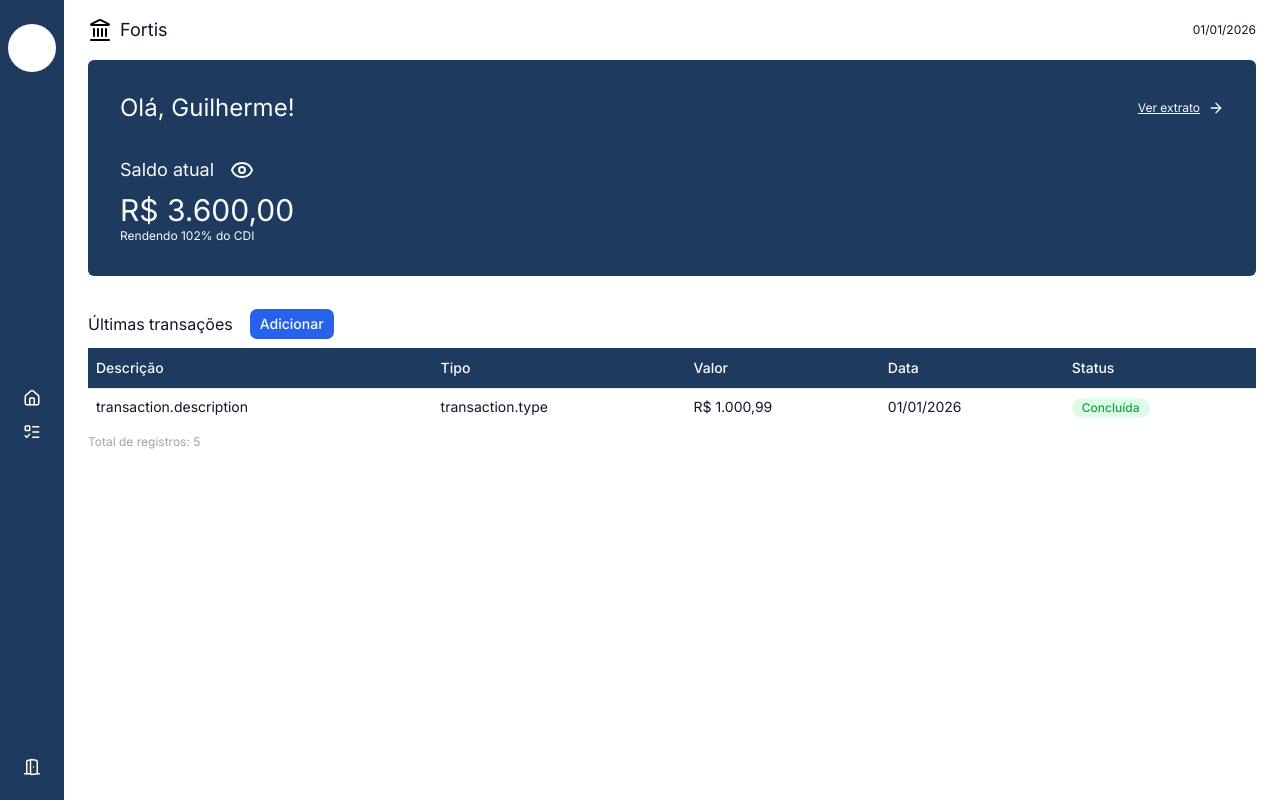
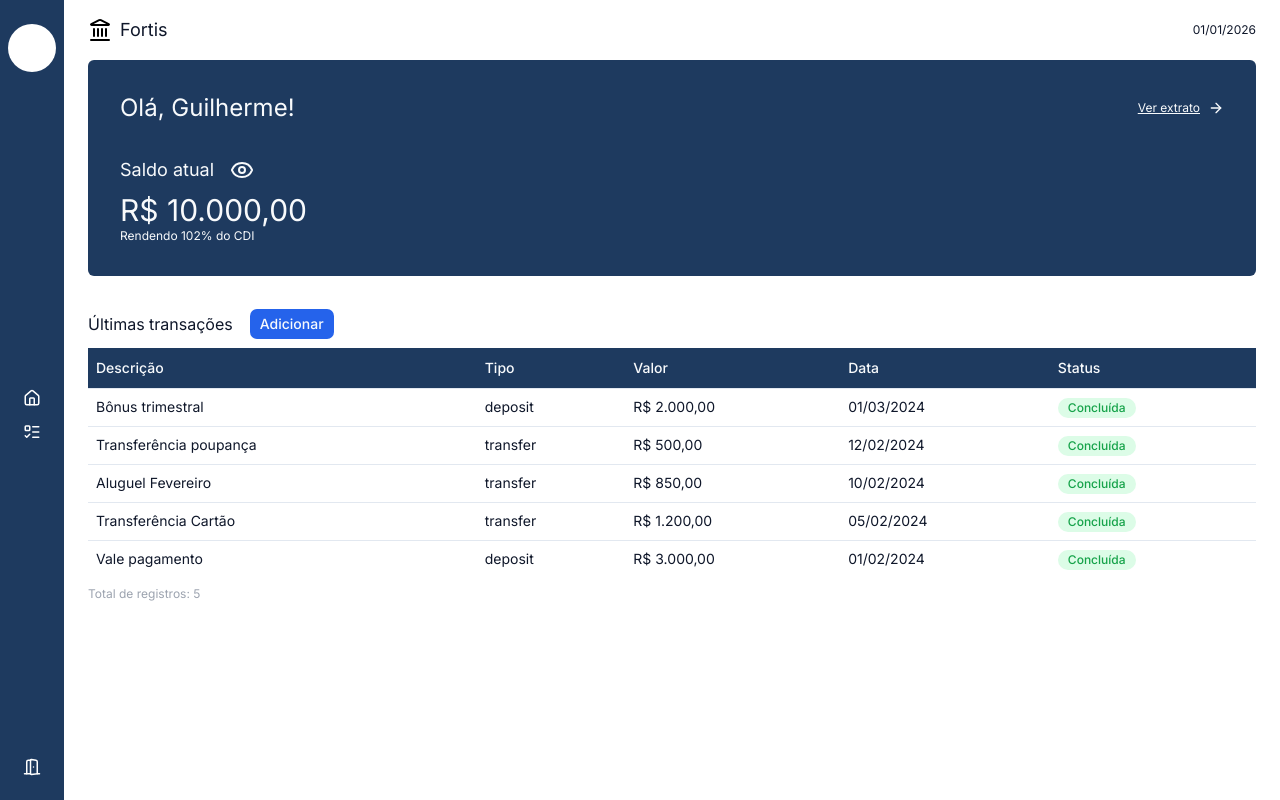
Before and after one commit to GuilhermeBoromello/Fortis-PosTech, a Next.js app: page / in a window 1280 px wide. Built offline with nearby package versions, Linux system fonts and the light colour scheme; data requests are answered from the project's data file.

Commit message:
feat: add getTransactions to home and transactions screen

```diff
--- a/src/app/(dashboard)/layout.tsx
+++ b/src/app/(dashboard)/layout.tsx
@@ -1,6 +1,7 @@
 // app/(dashboard)/layout.tsx
 import Header from "@/components/layout/Header/Header"
 import Sidebar from "@/components/layout/SideBar/Sidebar"
+import { TransactionProvider } from "@/context/TransactionContext"
 
 export default function DashboardLayout({
     children,
@@ -8,25 +9,16 @@ export default function DashboardLayout({
     children: React.ReactNode
 }) {
     return (
-        <div className="flex min-h-screen">
+        <TransactionProvider>
+            <div className="flex min-h-screen max-h-screen">
                 <Sidebar />
                 <div className="flex-1 flex flex-col">
-                <main className="flex-1 px-6 py-4 space-y-4">
+                    <main className="flex-1 px-6 py-4 space-y-4 overflow-hidden flex flex-col">
                         <Header />
                         {children}
                     </main>
                 </div>
             </div>
+        </TransactionProvider>
     )
 }
-
-{/* <body
-    className={`${inter.className} bg-background text-text-primary flex max-w-dvw max-h-dvh`}
->
-    <Sidebar />
-
-    <div className="flex-1 flex flex-col px-6 py-4 space-y-4">
-        <Header />
-        <main className="flex-1">{children}</main>
-    </div>
-</body> */}
--- a/src/app/(dashboard)/page.tsx
+++ b/src/app/(dashboard)/page.tsx
@@ -1,6 +1,6 @@
-'use client'
+"use client"
 
-import React from "react"
+import React, { ReactElement, useEffect, useState } from "react"
 import {
     Table,
     TableBody,
@@ -13,8 +13,27 @@ import Link from "next/link"
 import { ArrowRight, Eye, EyeClosed } from "lucide-react"
 import { Button } from "@/components/ui/button"
 import { Badge } from "@/components/ui/Badge/Badge"
+import { useTransactions } from "@/context/TransactionContext"
 
 export default function Home() {
+    const [isBalanceVisible, setIsBalanceVisible] = useState<boolean>(true)
+    const { transactions, loading, error, getTransactions } = useTransactions()
+
+    useEffect(() => {
+        getTransactions()
+    }, [getTransactions])
+
+    // últimos 5 registros
+    const lastFive = transactions.slice(-5).reverse()
+    // Saldo total (apenas transações do tipo depósito)
+    const totalDeposits = transactions
+        .filter((t) => t.type === "deposit")
+        .reduce((acc, t) => acc + t.amount, 0)
+    const formattedTotal = new Intl.NumberFormat("pt-BR", {
+        style: "currency",
+        currency: "BRL",
+    }).format(totalDeposits)
+
     // Mapeamento de status para variante e label
     const statusConfig = {
         completed: { variant: "success" as const, label: "Concluída" },
@@ -22,55 +41,12 @@ export default function Home() {
         failed: { variant: "danger" as const, label: "Falhou" },
     }
 
+    const renderContent = (): ReactElement => {
+        if (loading) return <p>Carregando últimas transações...</p>
+        if (error) return <p>Erro ao carregar transações: {error}</p>
+
         return (
-        <div className="flex flex-col gap-8">
-            {/* CARD DO SALDO */}
-            <div className="bg-primary-dark flex flex-col gap-8 rounded-md p-8 text-text-inverse">
-                <div className="flex justify-between items-center">
-                    <h1 className="text-2xl">Olá, Guilherme!</h1>
-
-                    <Link
-                        href={"/transactions"}
-                        className="flex items-center gap-2 text-xs underline"
-                    >
-                        Ver extrato
-                        <ArrowRight size={16} className="text-text-inverse" />
-                    </Link>
-                </div>
-
-                <div className="space-y-2">
-                    {/* SALDO ATUAL + EYE ICON */}
-                    <div className="flex items-center gap-4">
-                        <p className="text-lg">Saldo atual</p>
-
-                        {true ? (
-                            <Eye
-                                size={24}
-                                className="text-text-inverse hover:cursor-pointer"
-                            />
-                        ) : (
-                            <EyeClosed
-                                size={24}
-                                className="text-text-inverse hover:cursor-pointer"
-                            />
-                        )}
-                    </div>
-
-                    {/* R$ SALDO DO BANCO */}
-                    <div>
-                        <h2 className="text-3xl">R$ 3.600,00</h2>
-                        <p className="text-xs">Rendendo 102% do CDI</p>
-                    </div>
-                </div>
-            </div>
-
-            {/* TABELA */}
-            <div className="space-y-2">
-                <div className="flex items-center gap-4">
-                    <h3>Últimas transações</h3>
-                    <Button variant="default">Adicionar</Button>
-                </div>
-
+            <div className="overflow-auto">
                 <Table>
                     <TableHeader className="bg-primary-dark">
                         <TableRow>
@@ -92,37 +68,100 @@ export default function Home() {
                         </TableRow>
                     </TableHeader>
                     <TableBody>
-                        {/* {transactions.map((transaction) => ( */}
-                        <TableRow key={"transaction.id"}>
-                            <TableCell>{"transaction.description"}</TableCell>
-                            <TableCell>{"transaction.type"}</TableCell>
+                        {lastFive.map((transaction) => (
+                            <TableRow key={transaction.id}>
+                                <TableCell>{transaction.description}</TableCell>
+                                <TableCell>{transaction.type}</TableCell>
                                 <TableCell>
-                                {/* {new Intl.NumberFormat("pt-BR", {
+                                    {new Intl.NumberFormat("pt-BR", {
                                         style: "currency",
                                         currency: "BRL",
-                                    }).format(transaction.amount)} */}
-                                R$ 1.000,99
+                                    }).format(transaction.amount)}
                                 </TableCell>
                                 <TableCell>
-                                {/* {new Date(
+                                    {new Date(
                                         transaction.date
-                                    ).toLocaleDateString("pt-BR")} */}
-                                01/01/2026
+                                    ).toLocaleDateString("pt-BR")}
                                 </TableCell>
                                 <TableCell>
-                                <Badge variant={statusConfig['completed'].variant}>
-                                    {statusConfig['completed'].label}
+                                    <Badge
+                                        variant={
+                                            statusConfig["completed"].variant
+                                        }
+                                    >
+                                        {statusConfig["completed"].label}
                                     </Badge>
                                 </TableCell>
                             </TableRow>
-                        {/* ))} */}
+                        ))}
                     </TableBody>
                 </Table>
 
                 <p className="text-xs text-gray-400 mt-2">
-                    {/* Total de registros: {transactions.length} */}
-                    Total de registros: 5
+                    Total de registros: {lastFive.length}
                 </p>
+            </div>
+        )
+    }
+
+    return (
+        <div className="flex flex-col gap-8 flex-1 overflow-hidden">
+            {/* CARD DO SALDO */}
+            <div className="bg-primary-dark flex flex-col gap-8 rounded-md p-8 text-text-inverse">
+                <div className="flex justify-between items-center">
+                    <h1 className="text-2xl">Olá, Guilherme!</h1>
+
+                    <Link
+                        href={"/transactions"}
+                        className="flex items-center gap-2 text-xs underline"
+                    >
+                        Ver extrato
+                        <ArrowRight size={16} className="text-text-inverse" />
+                    </Link>
+                </div>
+
+                <div className="space-y-2">
+                    {/* SALDO ATUAL + EYE ICON */}
+                    <div className="flex items-center gap-4">
+                        <p className="text-lg">Saldo atual</p>
+
+                        {isBalanceVisible ? (
+                            <Eye
+                                size={24}
+                                className="text-text-inverse hover:cursor-pointer"
+                                onClick={() =>
+                                    setIsBalanceVisible(!isBalanceVisible)
+                                }
+                            />
+                        ) : (
+                            <EyeClosed
+                                size={24}
+                                className="text-text-inverse hover:cursor-pointer"
+                                onClick={() =>
+                                    setIsBalanceVisible(!isBalanceVisible)
+                                }
+                            />
+                        )}
+                    </div>
+
+                    {/* R$ SALDO DO BANCO */}
+                    <div>
+                        <h2 className="text-3xl">
+                            {isBalanceVisible ? formattedTotal : "******"}
+                        </h2>
+                        <p className="text-xs">Rendendo 102% do CDI</p>
+                    </div>
+                </div>
+            </div>
+
+            {/* TABELA */}
+            <div className="space-y-2 overflow-auto">
+                <div className="flex items-center gap-4">
+                    <h3>Últimas transações</h3>
+                    <Button variant="default">Adicionar</Button>
+                </div>
+
+                {renderContent()}
             </div>
         </div>
     )
--- a/src/app/(dashboard)/transactions/page.tsx
+++ b/src/app/(dashboard)/transactions/page.tsx
@@ -1,4 +1,5 @@
-import React from "react"
+"use client"
+import React, { useEffect } from "react"
 import {
     Table,
     TableBody,
@@ -9,8 +10,11 @@ import {
 } from "@/components/ui/table"
 import { Button } from "@/components/ui/button"
 import { Badge } from "@/components/ui/Badge/Badge"
+import { useTransactions } from "@/context/TransactionContext"
 
 export default () => {
+    const { transactions, loading, error, getTransactions } = useTransactions()
+
     // Mapeamento de status para variante e label
     const statusConfig = {
         completed: { variant: "success" as const, label: "Concluída" },
@@ -18,14 +22,15 @@ export default () => {
         failed: { variant: "danger" as const, label: "Falhou" },
     }
 
+    useEffect(() => {
+        getTransactions()
+    }, [getTransactions])
+
+    const renderContent = () => {
+        if (loading) return <p>Carregando últimas transações...</p>
+        if (error) return <p>Erro ao carregar transações: {error}</p>
+
         return (
-        <div className="flex flex-col gap-8">
-            <div className="space-y-2">
-                <div className="flex items-center gap-4">
-                    <h3>Minhas transações</h3>
-                    <Button variant="default">Adicionar</Button>
-                </div>
-
             <Table>
                 <TableHeader className="bg-primary-dark">
                     <TableRow>
@@ -47,22 +52,20 @@ export default () => {
                     </TableRow>
                 </TableHeader>
                 <TableBody>
-                        {/* {transactions.map((transaction) => ( */}
-                        <TableRow key={"transaction.id"}>
-                            <TableCell>{"transaction.description"}</TableCell>
-                            <TableCell>{"transaction.type"}</TableCell>
+                    {transactions.map((transaction) => (
+                        <TableRow key={transaction.id}>
+                            <TableCell>{transaction.description}</TableCell>
+                            <TableCell>{transaction.type}</TableCell>
                             <TableCell>
-                                {/* {new Intl.NumberFormat("pt-BR", {
+                                {new Intl.NumberFormat("pt-BR", {
                                     style: "currency",
                                     currency: "BRL",
-                                    }).format(transaction.amount)} */}
-                                R$ 1.000,99
+                                }).format(transaction.amount)}
                             </TableCell>
                             <TableCell>
-                                {/* {new Date(
-                                        transaction.date
-                                    ).toLocaleDateString("pt-BR")} */}
-                                01/01/2026
+                                {new Date(transaction.date).toLocaleDateString(
+                                    "pt-BR"
+                                )}
                             </TableCell>
                             <TableCell>
                                 <Badge
@@ -72,14 +75,27 @@ export default () => {
                                 </Badge>
                             </TableCell>
                         </TableRow>
-                        {/* ))} */}
+                    ))}
                 </TableBody>
             </Table>
+        )
+    }
 
+    return (
+        <div className="flex flex-col gap-8">
+            <div className="space-y-2">
+                <div className="flex items-center gap-4">
+                    <h3>Minhas transações</h3>
+                    <Button variant="default">Adicionar</Button>
+                </div>
+
+                {renderContent()}
+
+                {!error && (
                     <p className="text-xs text-gray-400 mt-2">
-                    {/* Total de registros: {transactions.length} */}
-                    Total de registros: 5
+                        Total de registros: {transactions.length}
                     </p>
+                )}
             </div>
         </div>
     )
--- a/src/app/layout.tsx
+++ b/src/app/layout.tsx
@@ -1,8 +1,6 @@
 import type { Metadata } from "next"
 import { Inter } from "next/font/google"
 import "./globals.css"
-import Sidebar from "@/components/layout/SideBar/Sidebar"
-import Header from "@/components/layout/Header/Header"
 
 const inter = Inter({ subsets: ["latin"] })
 
```
Lines whose indentation alone changed are shown as unchanged.
